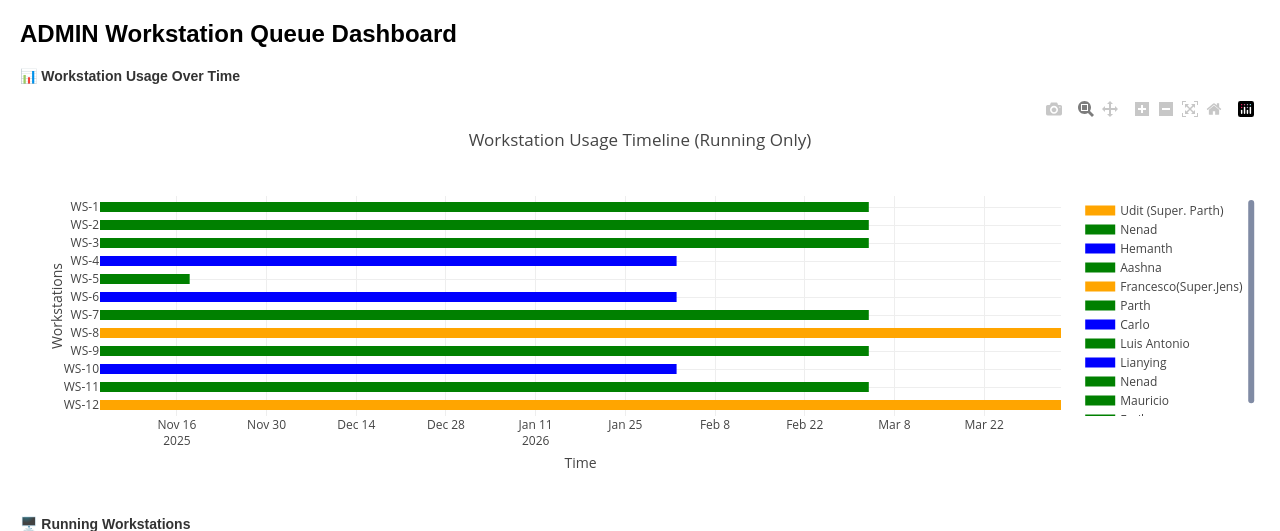
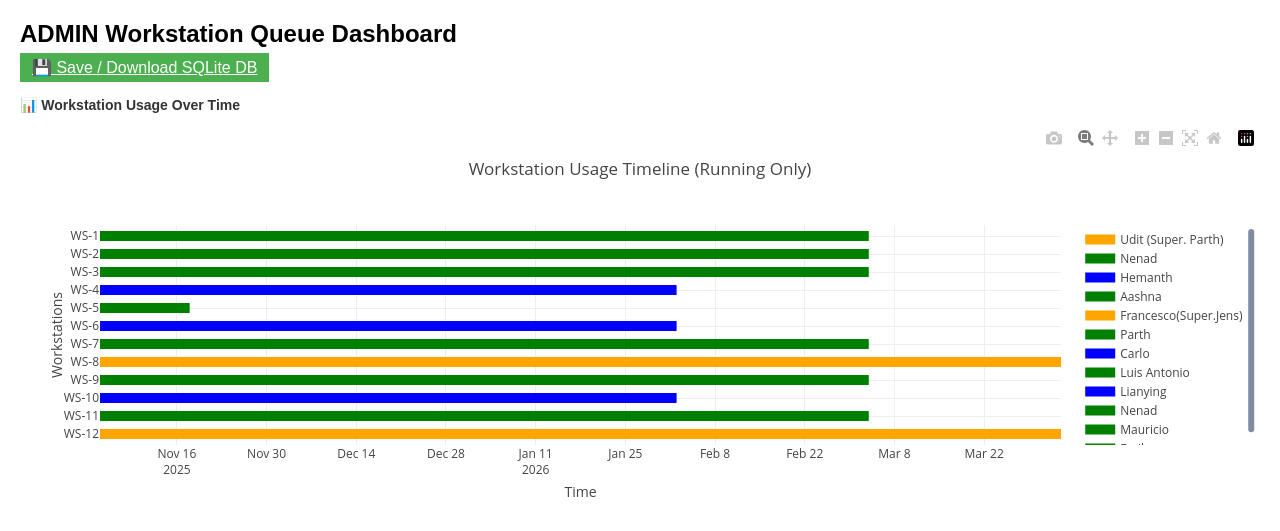
Before and after one commit to morice333/workstation-queue-dashboard, a Flask app: page /admin in a window 1280 px wide. Shown: the top 531 px of the page. Run offline with Flask 3, Linux system fonts and the light colour scheme; a user stored in the database is signed in; some libraries are stand-ins or nearby versions.

Commit message:
Updated app.py with SQLite resolver and admin download feature

```diff
--- a/app.py
+++ b/app.py
@@ -3,13 +3,14 @@ import os
 import base64
 import requests
 import ssl
-from flask import Flask, render_template, request, redirect, url_for, jsonify
+from flask import Flask, render_template, request, redirect, url_for, jsonify, send_file, abort
 from flask_sqlalchemy import SQLAlchemy
 from flask_login import LoginManager, UserMixin, login_user, login_required, logout_user, current_user
 from werkzeug.security import generate_password_hash, check_password_hash
 from flask_migrate import Migrate
 from datetime import datetime, timedelta
 from email.mime.text import MIMEText
+from sqlalchemy.engine.url import make_url  # robust DB URI
 
 # Gmail API imports
 from google.oauth2.credentials import Credentials
@@ -23,9 +24,69 @@ SCOPES = ['https://www.googleapis.com/auth/gmail.send']
 # Flask app setup
 app = Flask(__name__)
 app.config['SECRET_KEY'] = 'your_secret_key'
-app.config['SQLALCHEMY_DATABASE_URI'] = 'sqlite:///db.sqlite'
+
+
+# NEW: make sure the instance folder exists (Flask stores local files here)
+os.makedirs(app.instance_path, exist_ok=True)
+
+db_url = os.environ.get("DATABASE_URL", "sqlite:///db.sqlite")
+
+# Render sometimes provides postgres:// which SQLAlchemy wants as postgresql://
+if db_url.startswith("postgres://"):
+    db_url = db_url.replace("postgres://", "postgresql://", 1)
+
+app.config["SQLALCHEMY_DATABASE_URI"] = db_url
+print("DB URI in use:", app.config["SQLALCHEMY_DATABASE_URI"])
+
 db = SQLAlchemy(app)
 migrate = Migrate(app, db)
+
+
+# -----------------------------
+# (new) Helper to resolve sqlite path reliably
+# -----------------------------
+# --- keep BASEDIR as you already have it ---
+BASEDIR = os.path.abspath(os.path.dirname(__file__))
+
+def _resolve_sqlite_path(uri: str) -> str | None:
+    """
+    Return absolute path to the SQLite file if the URI is SQLite (not :memory:).
+    For relative DB URIs, check (in order):
+      1) Flask instance_path
+      2) folder where app.py lives (BASEDIR)
+      3) current working directory (CWD)
+    If none exists yet, prefer instance_path as canonical location.
+    """
+    from sqlalchemy.engine.url import make_url
+    try:
+        url = make_url(uri)
+    except Exception:
+        return None
+
+    if not url.drivername.startswith("sqlite"):
+        return None
+
+    db_part = url.database  # may be None, ':memory:', relative or absolute
+    if not db_part or db_part == ":memory:":
+        return None
+
+    # Absolute path? Use it directly.
+    if os.path.isabs(db_part):
+        return db_part
+
+    # Relative path -> build candidates
+    candidate_instance = os.path.abspath(os.path.join(app.instance_path, db_part))
+    candidate_basedir  = os.path.abspath(os.path.join(BASEDIR, db_part))
+    candidate_cwd      = os.path.abspath(os.path.join(os.getcwd(), db_part))
+
+    # Return the first existing path
+    for p in (candidate_instance, candidate_basedir, candidate_cwd):
+        if os.path.exists(p):
+            return p
+
+    # None exist yet -> prefer instance folder
+    return candidate_instance
+
 
 login_manager = LoginManager()
 login_manager.init_app(app)
@@ -189,6 +250,78 @@ def admin_dashboard():
             })
     return render_template('admin_dashboard.html', requests=pending_requests , running_requests=running_requests,  chart_data=chart_data)
 
+
+# -----------------------------
+# (new) Admin-only download route
+# -----------------------------
+
+@app.route('/admin/download-sqlite', methods=['GET'])
+@login_required
+def download_sqlite():
+    if current_user.role != 'admin':
+        abort(403)
+
+    uri = app.config.get("SQLALCHEMY_DATABASE_URI", "")
+    sqlite_path = _resolve_sqlite_path(uri)
+    if sqlite_path is None:
+        abort(400, description="This service is not using a file-based SQLite DB (or it's in-memory). Nothing to download.")
+
+    # If the file doesn't exist yet, create it by opening a connection (materialize the file)
+    if not os.path.exists(sqlite_path):
+        try:
+            with db.engine.begin():
+                pass
+            if not os.path.exists(sqlite_path):
+                import sqlite3
+                sqlite3.connect(sqlite_path).close()
+        except Exception as e:
+            print("SQLite touch error:", e)
+
+    if not os.path.exists(sqlite_path):
+        abort(404, description=f"SQLite database file not found at: {sqlite_path}")
+
+    fname = f"db_{datetime.utcnow().strftime('%Y%m%d_%H%M%S')}.sqlite"
+    return send_file(
+        sqlite_path,
+        as_attachment=True,
+        download_name=fname,
+        mimetype='application/octet-stream'
+    )
+
+
+@app.route('/admin/diag-db', methods=['GET'])
+@login_required
+def diag_db():
+    if current_user.role != 'admin':
+        abort(403)
+
+    uri = app.config.get("SQLALCHEMY_DATABASE_URI", "")
+    try:
+        url = make_url(uri)
+        db_part = url.database
+    except Exception:
+        url = None
+        db_part = None
+
+    candidate_basedir = os.path.abspath(os.path.join(BASEDIR, db_part or "")) if db_part else None
+    candidate_cwd     = os.path.abspath(os.path.join(os.getcwd(), db_part or "")) if db_part else None
+    resolved          = _resolve_sqlite_path(uri)
+
+    return {
+        "cwd": os.getcwd(),
+        "basedir": BASEDIR,
+        "db_uri": uri,
+        "url_parsed": str(url) if url else None,
+        "db_part": db_part,
+        "candidate_basedir": candidate_basedir,
+        "candidate_basedir_exists": os.path.exists(candidate_basedir) if candidate_basedir else None,
+        "candidate_cwd": candidate_cwd,
+        "candidate_cwd_exists": os.path.exists(candidate_cwd) if candidate_cwd else None,
+        "resolved_sqlite_path": resolved,
+        "resolved_exists": os.path.exists(resolved) if resolved else None
+    }
+
+
 @app.route('/login', methods=['GET', 'POST'])
 def login():
     if request.method == 'POST':
@@ -238,12 +371,10 @@ def submit():
     db.session.add(new_request)
     db.session.commit()
 
-
 # Send email via Gmail SMTP
     send_email(new_request.name, new_request.role, new_request.start_time, new_request.end_time, new_request.status)
 # Return JSON response
     return jsonify({'status': 'success'})
-
 
 @app.route('/update_status/<int:request_id>', methods=['POST'])
 @login_required
@@ -297,6 +428,22 @@ if __name__ == '__main__':
 
         db.session.commit()
 
+        # --- NEW: force-create the SQLite file if using sqlite:/// and it's not present ---
+        p = _resolve_sqlite_path(app.config["SQLALCHEMY_DATABASE_URI"])
+        if p and not os.path.exists(p):
+            try:
+                # Open a DB connection (no-op transaction) — this materializes the SQLite file.
+                with db.engine.begin():
+                    pass
+                # If for some reason that still didn't materialize, fall back to a direct sqlite3 touch:
+                if not os.path.exists(p):
+                    import sqlite3
+                    sqlite3.connect(p).close()
+                print(f"SQLite file created at: {p}")
+            except Exception as e:
+                print("SQLite touch error at startup:", e)
+
+
     # ✅ Use Render's PORT environment variable
     port = int(os.environ.get('PORT', 5000))  # Default to 5000 for local
     app.run(host='0.0.0.0', port=port, debug=False, use_reloader=False)
--- a/templates/admin_dashboard.html
+++ b/templates/admin_dashboard.html
@@ -20,6 +20,12 @@
 </head>
 <body>
     <h1>ADMIN Workstation Queue Dashboard</h1>
+
+    {% if current_user.is_authenticated and current_user.role == 'admin' %}
+      <div style="margin: 10px 0;">
+        <a class="submit-btn" href="{{ url_for('download_sqlite') }}">💾 Save / Download SQLite DB</a>
+      </div>
+    {% endif %}
 
     <h2>📊 Workstation Usage Over Time</h2>
     <div id="usageChart" style="width:100%;height:400px;"></div>
```
Also changed, not shown: instance/db.sqlite.
